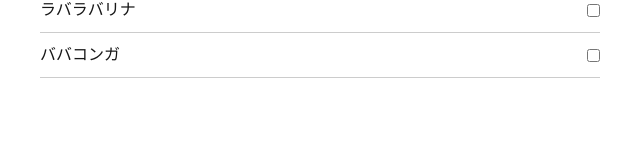
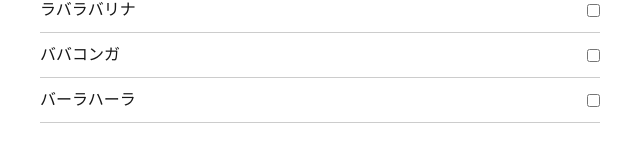
Before and after one commit to nigaor/monster_hanter_rec, a Next.js app in the folder monhan_record/: page / in a window 1280 px wide. Shown: the part 146-308 px from the top of the page, without its empty margins (320-960 px from the left). Built offline with nearby package versions, Linux system fonts and the light colour scheme.

Commit message:
4/20 commit

```diff
--- a/monhan_record/src/app/page.tsx
+++ b/monhan_record/src/app/page.tsx
@@ -17,7 +17,7 @@ export default function Home() {
     {id: 2,name: "ケマトリス",img: ""},
     {id: 3,name: "ラバラバリナ",img: ""},
     {id: 4,name: "ババコンガ",img: ""},
-    // {id: 5,name: "バーラハーラ",img: ""},
+    {id: 5,name: "バーラハーラ",img: ""},
     // {id: 6,name: "ドシャグマ",img: ""},
     // {id: 7,name: "ウズトゥナ",img: ""},
     // {id: 8,name: "ププロポル",img: ""},
```
